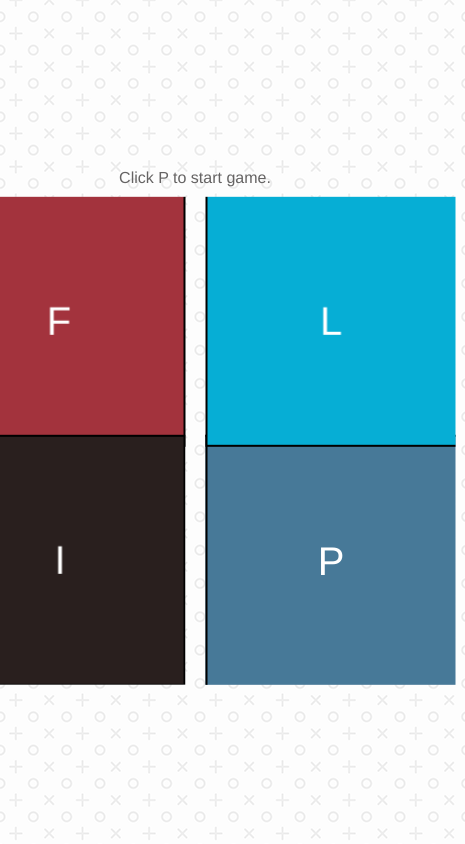
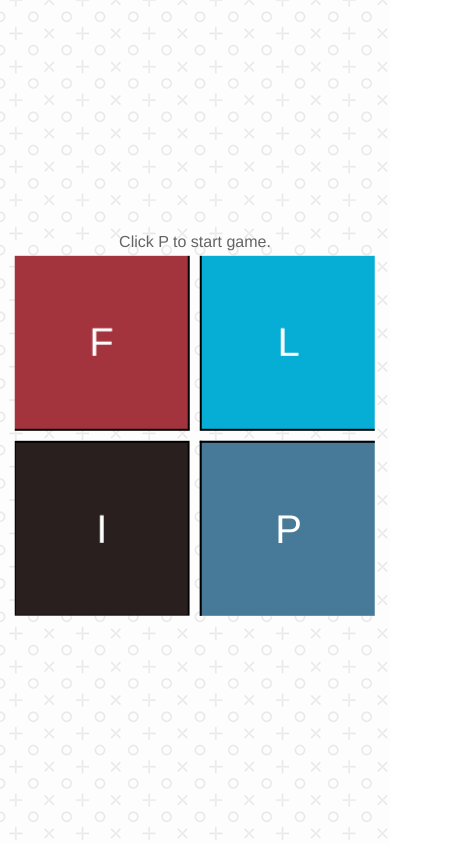
Before and after one commit to szildaniel/flip-game, a Next.js app: page / in a window 390 px wide. Shown: the whole page, 465 px wide, since content can reach past the window. Built offline with nearby package versions, Linux system fonts and the light colour scheme.

Commit message:
added breakpoints and basic media queries styles

```diff
--- a/components/Intro.js
+++ b/components/Intro.js
@@ -1,35 +1,21 @@
 import React, { useState, useRef, useEffect } from "react";
 import Link from "next/link";
-import styled from "styled-components";
 import { gsap, Back } from "gsap";
-import { IntroContainer } from "../styles/Styled.IntroContainer";
 import { SpanLetters } from "../styles/Styled.SpanLetters";
 import ThirdTile from "../components/ThirdTile";
-import { seperateCookies } from '../helpers/seperateCookies';
-
+import { seperateCookies } from "../helpers/seperateCookies";
 import {
   FirstTile,
   SecondTile,
   FourthTile,
   FlippedDiv,
 } from "../styles/Styled.Tiles";
-
-const CardContainer = styled.div`
-  position: relative;
-  width: 500px;
-  height: 250px;
-  margin-bottom: 20px;
-`;
-
-const Row = styled.div`
-  display: flex;
-  justify-content: center;
-`;
-
-const PlayInfo = styled.span`
-  display: block;
-  color: #656363;
-`;
+import {
+  IntroContainer,
+  CardContainer,
+  Row,
+  PlayInfo,
+} from "../styles/Styled.Intro";
 
 export default function Intro() {
   let [divSide, setDivSide] = useState("front");
@@ -56,7 +42,6 @@ export default function Intro() {
     if (cookiesObject.win) setWins(cookiesObject.win);
     if (cookiesObject.lose) setLost(cookiesObject.lose);
     if (cookiesObject.abandoned) setAbandoned(cookiesObject.abandoned);
-
   }, []);
 
   const changeSide = () => {
@@ -104,51 +89,79 @@ export default function Intro() {
 
   return (
     <IntroContainer>
-      <PlayInfo>Click {lastScore && lastScore==="win" ? <span>!</span>
-                : lastScore && lastScore==="lose" ? <span>E</span>
-                 : "P"} to start game.</PlayInfo>
+      <PlayInfo>
+        Click{" "}
+        {lastScore && lastScore === "win" ? (
+          <span>!</span>
+        ) : lastScore && lastScore === "lose" ? (
+          <span>E</span>
+        ) : (
+          "P"
+        )}{" "}
+        to start game.
+      </PlayInfo>
       <CardContainer ref={parentRef}>
         <Row ref={rotationDiv}>
           <div className="introCard front" ref={frontRef}>
             <FirstTile onClick={changeSide}>
               <SpanLetters>
-                {lastScore && lastScore==="win" ? <span>W</span>
-                : lastScore && lastScore==="lose" ? <span>L</span>
-                 : "F"}
-                </SpanLetters>
+                {lastScore && lastScore === "win" ? (
+                  <span>W</span>
+                ) : lastScore && lastScore === "lose" ? (
+                  <span>L</span>
+                ) : (
+                  "F"
+                )}
+              </SpanLetters>
             </FirstTile>
             <SecondTile onClick={changeSide}>
               <SpanLetters>
-              {lastScore && lastScore==="win" ? <span>I</span>
-                : lastScore && lastScore==="lose" ? <span>O</span>
-                 : "L"}
-                </SpanLetters>
+                {lastScore && lastScore === "win" ? (
+                  <span>I</span>
+                ) : lastScore && lastScore === "lose" ? (
+                  <span>O</span>
+                ) : (
+                  "L"
+                )}
+              </SpanLetters>
             </SecondTile>
           </div>
           <div className="introCard back" ref={backRef} onClick={changeSide}>
             <FlippedDiv>
               <p>
-                Results: {wins ? wins : 0}<sup>won</sup>
-                 {lost ? lost : 0}<sup>lost</sup>
-                {abandoned ? abandoned : 0 }<sup>abandoned</sup>
+                Results: {wins ? wins : 0}
+                <sup>won</sup>
+                {lost ? lost : 0}
+                <sup>lost</sup>
+                {abandoned ? abandoned : 0}
+                <sup>abandoned</sup>
               </p>
               <p>1. Best Time: {bestWinTime ? `${bestWinTime} s` : "--"} </p>
-              <p>2. Last result: {lastScore ? lastScore.toUpperCase() : "--"}</p>
+              <p>
+                2. Last result: {lastScore ? lastScore.toUpperCase() : "--"}
+              </p>
             </FlippedDiv>
           </div>
         </Row>
       </CardContainer>
 
       <Row className="second-row">
-        <ThirdTile animateFourthTile={animateFourthTile} lastScore={lastScore}/>
+        <ThirdTile
+          animateFourthTile={animateFourthTile}
+          lastScore={lastScore}
+        />
 
         <Link href="/game">
           <a>
             <FourthTile ref={fourthTileRef}>
               <SpanLetters>
-              {lastScore && lastScore==="win" ? <span>!</span>
-                : lastScore && lastScore==="lose" ? <span>E</span>
-                 : "P"}
+                {lastScore && lastScore === "win" ? (
+                  <span>!</span>
+                ) : lastScore && lastScore === "lose" ? (
+                  <span>E</span>
+                ) : (
+                  "P"
+                )}
               </SpanLetters>
             </FourthTile>
           </a>
--- a/components/ThirdTile.js
+++ b/components/ThirdTile.js
@@ -74,8 +74,7 @@ const ThirdTile = (props) => {
           </div>
           <div className="cardFace back--info" ref={backRef}>
             <Instructions>Instructions</Instructions>
-            <p>Press [p] to pouse the game.</p>
-            <p>Press [esc] to exit.</p>
+            <p>Press [p] to pause the game, [esc] to exit. </p>
             <p>
               Flip is a time memory game. Click the red cards to see what symbol
               they uncover and try to find the matching symbol underneath the
--- a/pages/_app.js
+++ b/pages/_app.js
@@ -1,5 +1,6 @@
 import { createGlobalStyle } from "styled-components";
 import { Helmet } from "react-helmet";
+import { device } from "../styles/breakpoints";
 
 const GlobalStyle = createGlobalStyle`
   body{
@@ -19,9 +20,17 @@ const GlobalStyle = createGlobalStyle`
 
   }
   p{
-    margin: 10px 0;
+    font-size: 0.85em;
+    margin: 8px 0;
+    @media ${device.laptop}{
+      font-size: 1em;
+      margin: 10px 0;
+    }
     &:first-of-type{
-      font-size:1.2rem;
+      font-size: 1rem;
+      @media ${device.laptop}{
+        font-size:1.2rem;
+      }
     }
   }
   sup{
@@ -45,13 +54,21 @@ const GlobalStyle = createGlobalStyle`
   overflow: hidden;
   color: white;
   width: 100%;
-  height: 200px;
+  height: 150px;
   display:flex;
   justify-content: center;
   align-items: center;
   border: 1px solid black;
   box-sizing: border-box;
-
+  .fa-6x{
+    font-size: 3.5em;
+  }
+  @media ${device.laptop}{
+    height: 200px;
+    .fa-6x{
+    font-size: 6em;
+  }
+  }
   &.front{
     background: #A3333D;
   }
@@ -60,28 +77,42 @@ const GlobalStyle = createGlobalStyle`
     background: #2f6e2a;
   }
   &.front--info {
-    height: 250px;
-    width: 250px;
+    height: 175px;
+    width: 175px;
     border-top: 2px solid black;
     border-right: 2px solid black;
     background: #291F1E;
     transform: rotateY(-180deg);
-    margin:10px;
+    margin:5px;
+    @media ${device.laptop}{
+      height: 250px;
+      width: 250px;
+      margin: 10px;
     }
+  }
   &.back--info {
-    width: 520px;
-    height: 250px;
+    width: 360px;
+    height: 175px;
     background: #432624;
     border: 2px solid black;
     flex-direction: column;
     justify-content: flex-start;
     align-items: flex-start;
     padding: 2px 12px;
+    margin-top: 5px;
+    @media ${device.laptop}{
+      width: 520px;
+      height: 250px;
+      margin-top: 10px;
     transform: translateX(-10px);
-    margin-top: 10px;
+
+    }
     p{
+      padding: 0.2rem 0;
+      margin: 0;
+    @media ${device.laptop}{
       padding: 0.3rem 0;
-      margin: 0;
+    }
     }
   }
   &.front--play {
@@ -95,11 +126,19 @@ const GlobalStyle = createGlobalStyle`
   }
 }
 .second-row{
-  height: 250px;
-  width: 520px;
+  height: 175px;
+  width: 360px;
   box-sizing: border-box;
+  @media ${device.laptop}{
+      width: 520px;
+      height: 250px;
+    }
   & a{
+    width: 180px;
+    @media ${device.laptop}{
     width: 250px;
+
+    }
   }
 }
 `;
--- a/styles/Styled.GameStats.js
+++ b/styles/Styled.GameStats.js
@@ -1,10 +1,14 @@
 import styled from 'styled-components';
+import { device } from "../styles/breakpoints";
 
 export const GameStats = styled.div`
 display: flex;
 justify-content: center;
 align-items:center;
-padding: 2rem 1rem;
+padding: 0.5rem 1rem;
+  @media ${device.laptop}{
+    padding: 2rem 1rem;
+  }
 div{
     padding: 20px 10px;
 }
--- /dev/null
+++ b/styles/Styled.Intro.js
@@ -0,0 +1,41 @@
+import styled from "styled-components";
+import { device } from "../styles/breakpoints";
+
+export const IntroContainer = styled.div`
+  position: absolute;
+  left: 50%;
+  top: 50%;
+  transform: translate(-50%, -50%);
+
+  width: 95vw;
+  height: 60vh;
+  display: flex;
+  flex-direction: column;
+  justify-content: center;
+  align-items: center;
+  @media ${device.laptop} {
+    width: 70vw;
+  }
+`;
+
+export const CardContainer = styled.div`
+  position: relative;
+  width: 350px;
+  height: 175px;
+  margin-bottom: 10px;
+  @media ${device.laptop} {
+    width: 500px;
+    height: 250px;
+    margin-bottom: 20px;
+  }
+`;
+
+export const Row = styled.div`
+  display: flex;
+  justify-content: center;
+`;
+
+export const PlayInfo = styled.span`
+  display: block;
+  color: #656363;
+`;
--- a/styles/Styled.IntroContainer.js
+++ /dev/null
@@ -1,14 +0,0 @@
-import styled from 'styled-components';
-
-export const IntroContainer = styled.div`
-  position: absolute;
-  left: 50%;
-  top: 50%;
-  transform: translate(-50%, -50%);
-  width: 70vw;
-  height: 60vh;
-  display: flex;
-  flex-direction: column;
-  justify-content: center;
-  align-items: center;
-`;
--- a/styles/Styled.Tiles.js
+++ b/styles/Styled.Tiles.js
@@ -1,32 +1,38 @@
 import styled from "styled-components";
+import { device } from "../styles/breakpoints";
 
 const Tile = styled.div`
-  width: 250px;
-  height: 250px;
+  width: 175px;
+  height: 175px;
   display: flex;
   justify-content: center;
   align-items: center;
-  margin: 10px;
+  margin: 5px;
   cursor: pointer;
   box-sizing: border-box;
   color: white;
+  @media ${device.laptop} {
+    width: 250px;
+    height: 250px;
+    margin: 10px;
+  }
 `;
 export const FirstTile = styled(Tile)`
   border-bottom: 2px solid black;
   border-right: 2px solid black;
-  background: #A3333D;
+  background: #a3333d;
 `;
 
 export const SecondTile = styled(Tile)`
   border-bottom: 2px solid black;
   border-left: 2px solid black;
-  background: #06AED5;
+  background: #06aed5;
 `;
 
 export const ThirdTile = styled(Tile)`
   border-top: 2px solid black;
   border-right: 2px solid black;
-  background: #291F1E;
+  background: #291f1e;
 `;
 
 export const FourthTile = styled(Tile)`
@@ -36,21 +42,36 @@ export const FourthTile = styled(Tile)`
 `;
 
 export const FlippedDiv = styled.div`
-  width: 520px;
-  height: 250px;
-  margin: 10px;
+  width: 360px;
+  height: 175px;
+  margin: 5px;
   border: 2px solid black;
   display: flex;
   flex-direction: column;
   padding: 10px;
   box-sizing: border-box;
   cursor: pointer;
-  background: #C4D6B0;
-  div{
+  background: #c4d6b0;
+  @media ${device.laptop} {
+    width: 520px;
+    height: 250px;
+    margin: 10px;
+  }
+  div {
     margin: 5px 0;
   }
-  a{
+  a {
     font-weight: bold;
     color: #0984ac;
   }
 `;
+
+export const CardWrapper = styled.div`
+  width: 100%;
+  height: 150px;
+  cursor: ${(props) => (props.isClickable ? "pointer" : "arrow")};
+  position: relative;
+  @media ${device.laptop}{
+    height: 200px;
+  }
+`;
--- /dev/null
+++ b/styles/breakpoints.js
@@ -0,0 +1,20 @@
+const size = {
+    mobileS: '320px',
+    mobileM: '375px',
+    mobileL: '425px',
+    tablet: '768px',
+    laptop: '1024px',
+    laptopL: '1440px',
+    desktop: '2560px'
+  }
+
+  export const device = {
+    mobileS: `(min-width: ${size.mobileS})`,
+    mobileM: `(min-width: ${size.mobileM})`,
+    mobileL: `(min-width: ${size.mobileL})`,
+    tablet: `(min-width: ${size.tablet})`,
+    laptop: `(min-width: ${size.laptop})`,
+    laptopL: `(min-width: ${size.laptopL})`,
+    desktop: `(min-width: ${size.desktop})`,
+    desktopL: `(min-width: ${size.desktop})`
+  };
```
Also changed, not shown: components/GameTile.js (+4 -8 lines), styles/Styled.GameGrid.js (+7 -1 lines).
